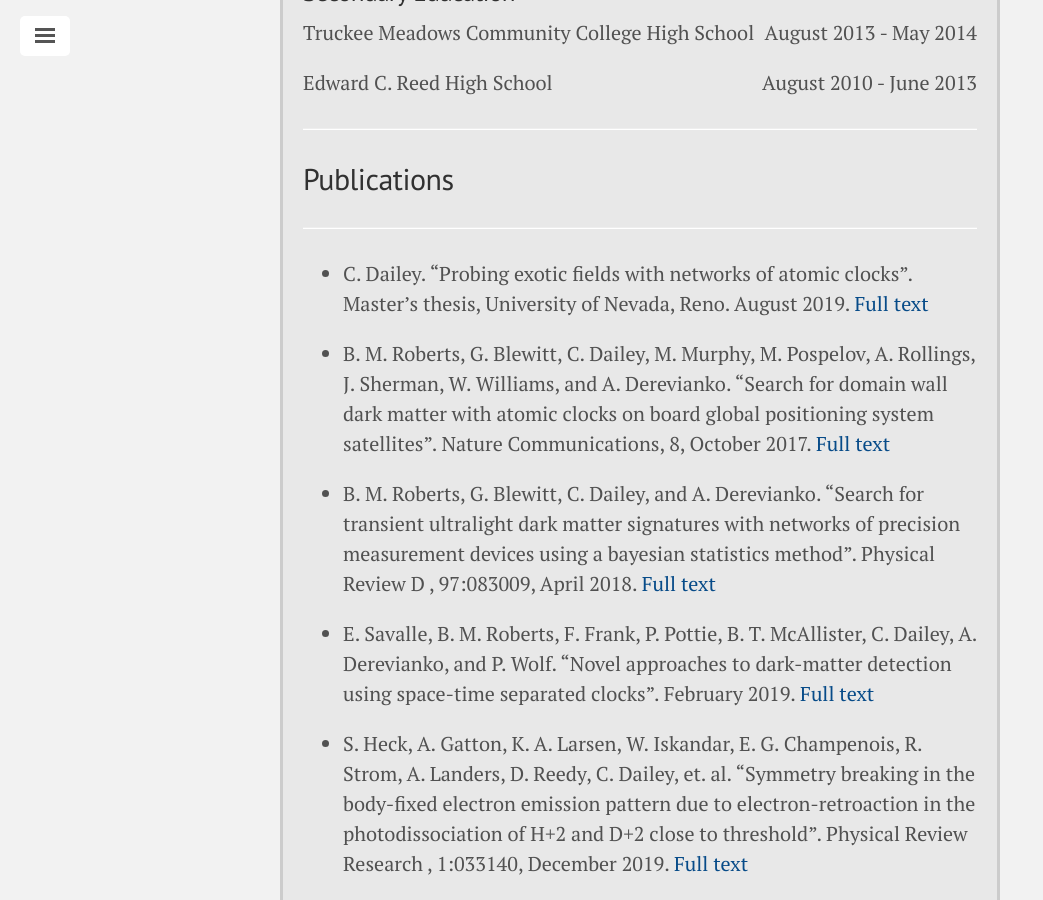
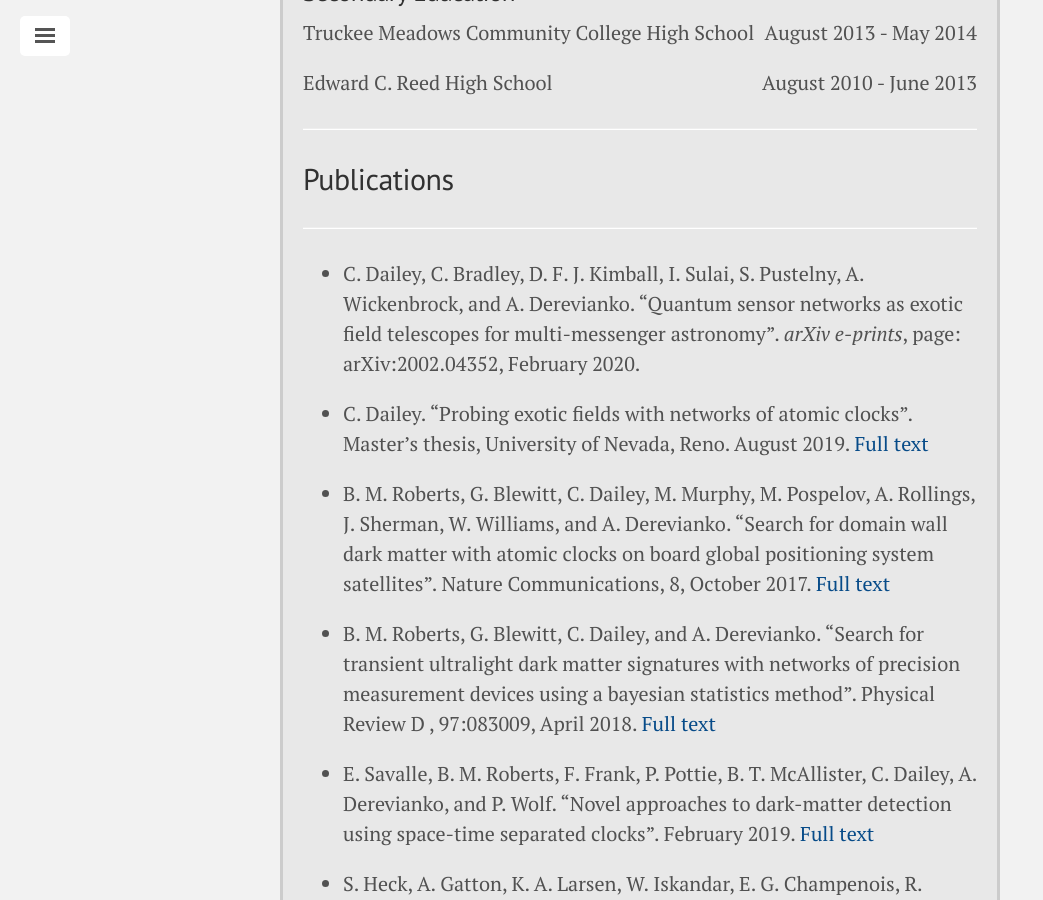
Before and after one commit to TakeTwiceDailey/TakeTwiceDailey.github.io, a Jekyll site: the page built from cv.md, in a window 1280 px wide and 900 px high, scrolled down 801 px. Shown: the whole window, without its empty margins (0-1043 px from the left). Built offline with Jekyll 4.4.1, drawn with Linux system fonts in a browser that asks for light colours; nearby versions of some CDN libraries.

Commit message:
updated cv

```diff
--- a/cv.md
+++ b/cv.md
@@ -58,6 +58,8 @@ ___
 ## Publications
 
 ___
+
+* C. Dailey, C. Bradley, D. F. J. Kimball, I. Sulai, S. Pustelny, A. Wickenbrock, and A. Derevianko. "Quantum sensor networks as exotic field telescopes for multi-messenger astronomy". *arXiv e-prints*, page: arXiv:2002.04352, February 2020.
 
 * C. Dailey. "Probing exotic fields with networks of atomic clocks". Master's thesis, University of Nevada, Reno. August 2019.
 <a href="http://hdl.handle.net/11714/6029" target="\_blank">Full text<a>
```
Also changed, not shown: 2 other files.
